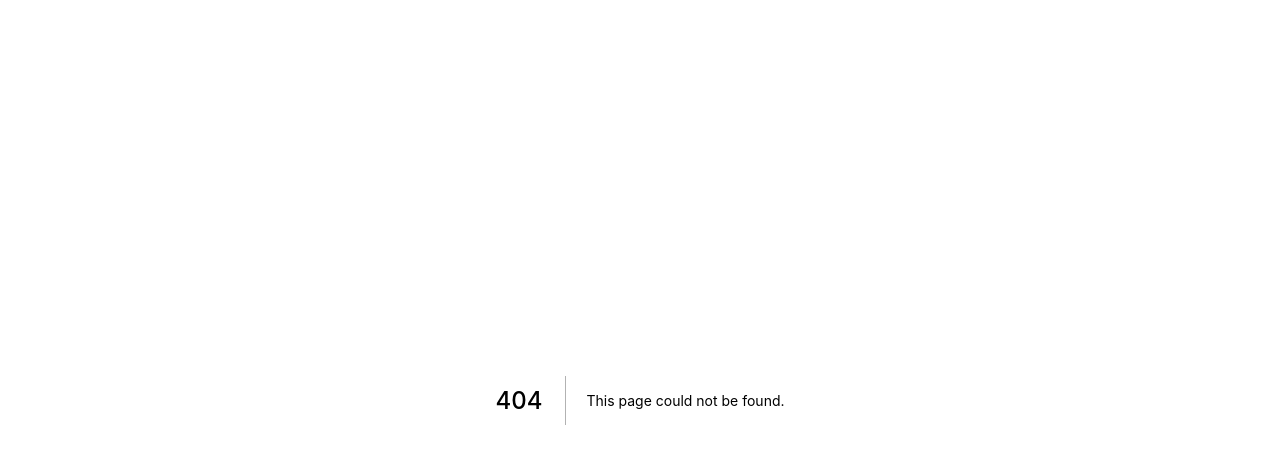
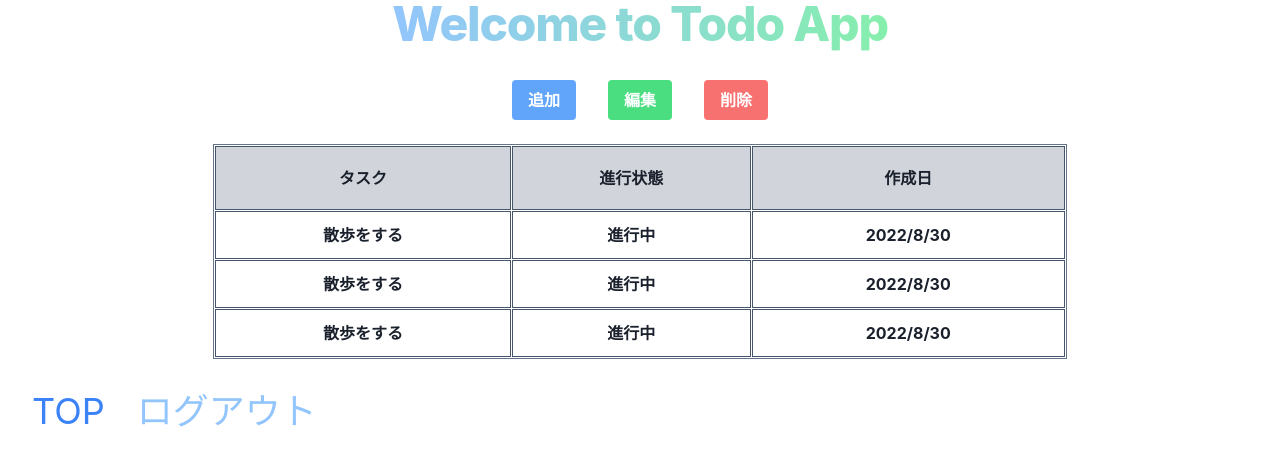
Before and after one commit to kaji5963/next-todo-app, a Next.js app: page /Top in a window 1280 px wide. Before the commit this address had no page. Shown: the top 464 px of the page. Built offline with nearby package versions, Linux system fonts and the light colour scheme.

Commit message:
first commit

```diff
--- /dev/null
+++ b/pages/Top.tsx
@@ -0,0 +1,73 @@
+import Head from "next/head";
+import Link from "next/link";
+import { auth } from "./components/firebase";
+
+const Top = () => {
+  return (
+    <>
+      <Head>
+        <title>Top Page</title>
+      </Head>
+      <div className="text-center text-5xl font-extrabold leading-none tracking-tight">
+        <span className="bg-clip-text text-transparent bg-gradient-to-r from-blue-300 to-green-300">
+          Welcome to Todo App
+        </span>
+      </div>
+      <div>
+        <div className="flex justify-center mt-4 mb-2">
+          <button className="m-4 bg-blue-400 hover:bg-blue-500 text-white font-bold py-2 px-4 rounded">
+            追加
+          </button>
+          <button className="m-4 bg-green-400 hover:bg-green-500 text-white font-bold py-2 px-4 rounded">
+            編集
+          </button>
+          <button className="m-4 bg-red-400 hover:bg-red-500 text-white font-bold py-2 px-4 rounded">
+            削除
+          </button>
+        </div>
+        <table className="border-separate border border-slate-500 border-spacing-px w-2/3 mx-auto container text-center font-bold">
+          <thead>
+            <tr className="bg-gray-300 h-16">
+              <th className="border border-slate-600">タスク</th>
+              <th className="border border-slate-600">進行状態</th>
+              <th className="border border-slate-600">作成日</th>
+            </tr>
+          </thead>
+          <tbody>
+            <tr className="h-12">
+              <td className="border border-slate-600">散歩をする</td>
+              <td className="border border-slate-600">進行中</td>
+              <td className="border border-slate-600">2022/8/30</td>
+            </tr>
+            <tr className="h-12">
+              <td className="border border-slate-600">散歩をする</td>
+              <td className="border border-slate-600">進行中</td>
+              <td className="border border-slate-600">2022/8/30</td>
+            </tr>
+            <tr className="h-12">
+              <td className="border border-slate-600">散歩をする</td>
+              <td className="border border-slate-600">進行中</td>
+              <td className="border border-slate-600">2022/8/30</td>
+            </tr>
+          </tbody>
+        </table>
+      </div>
+      <div>
+        <p>{auth.currentUser?.displayName}</p>
+
+        <div className="text-4xl text-blue-500  m-4 p-4">
+          <Link href="/">
+            <button className="mr-8">
+              TOP
+            </button>
+          </Link>
+          <button className="text-blue-300" onClick={() => auth.signOut()}>
+            ログアウト
+          </button>
+        </div>
+      </div>
+    </>
+  );
+};
+
+export default Top;
--- a/pages/_app.tsx
+++ b/pages/_app.tsx
@@ -1,8 +1,14 @@
 import '../styles/globals.css'
 import type { AppProps } from 'next/app'
+import { ChakraProvider } from "@chakra-ui/react";
 
 function MyApp({ Component, pageProps }: AppProps) {
-  return <Component {...pageProps} />
+  return (
+    <ChakraProvider>
+      <Component {...pageProps} />
+    </ChakraProvider>
+  );
+
 }
 
 export default MyApp
--- /dev/null
+++ b/pages/components/Header.tsx
@@ -0,0 +1,14 @@
+const Header = ({children}) => {
+
+  type Props
+
+  return (
+    <div>
+      <Header>
+        {children}
+      </Header>
+    </div>
+  );
+}
+
+export default Header;
--- /dev/null
+++ b/pages/components/firebase.tsx
@@ -0,0 +1,30 @@
+import { initializeApp } from "firebase/app";
+import { getAuth, GoogleAuthProvider } from "firebase/auth";
+
+const firebaseConfig = {
+  apiKey: "AIzaSyApVafK_2gMNtrf_dw4j4HjFgl9MMqLbRY",
+  authDomain: "next-todo-app-263fe.firebaseapp.com",
+  projectId: "next-todo-app-263fe",
+  storageBucket: "next-todo-app-263fe.appspot.com",
+  messagingSenderId: "467735939260",
+  appId: "1:467735939260:web:b0e2e1e0f36158233ae8b9",
+};
+
+const app = initializeApp(firebaseConfig);
+const auth = getAuth(app);
+const provider = new GoogleAuthProvider();
+
+// export const userAuth = getAuth();
+// createUserWithEmailAndPassword(auth, email, password)
+//   .then((userCredential) => {
+//     // Signed in
+//     const user = userCredential.user;
+//     // ...
+//   })
+//   .catch((error) => {
+//     const errorCode = error.code;
+//     const errorMessage = error.message;
+//     // ..
+//   });
+
+export { auth, provider };
--- a/pages/index.tsx
+++ b/pages/index.tsx
@@ -1,72 +1,104 @@
 import type { NextPage } from 'next'
-import Head from 'next/head'
-import Image from 'next/image'
-import styles from '../styles/Home.module.css'
+import { useRouter } from "next/router";
+import {
+  Flex,
+  Heading,
+  Input,
+  Button,
+  InputGroup,
+  Stack,
+  InputLeftElement,
+  chakra,
+  Box,
+  Avatar,
+  FormControl,
+} from "@chakra-ui/react";
+import { FaUserAlt, FaLock } from "react-icons/fa";
+const CFaUserAlt = chakra(FaUserAlt);
+const CFaLock = chakra(FaLock);
+import { auth, provider } from "./components/firebase";
+import { signInWithPopup } from "firebase/auth";
 
 const Home: NextPage = () => {
+  const router = useRouter();
+
+  const signInWithGoogle = async () => {
+    await signInWithPopup(auth, provider);
+    await router.push("/Top");
+  };
+
   return (
-    <div className={styles.container}>
-      <Head>
-        <title>Create Next App</title>
-        <meta name="description" content="Generated by create next app" />
-        <link rel="icon" href="/favicon.ico" />
-      </Head>
-
-      <main className={styles.main}>
-        <h1 className={styles.title}>
-          Welcome to <a href="https://nextjs.org">Next.js!</a>
-        </h1>
-
-        <p className={styles.description}>
-          Get started by editing{' '}
-          <code className={styles.code}>pages/index.tsx</code>
-        </p>
-
-        <div className={styles.grid}>
-          <a href="https://nextjs.org/docs" className={styles.card}>
-            <h2>Documentation &rarr;</h2>
-            <p>Find in-depth information about Next.js features and API.</p>
-          </a>
-
-          <a href="https://nextjs.org/learn" className={styles.card}>
-            <h2>Learn &rarr;</h2>
-            <p>Learn about Next.js in an interactive course with quizzes!</p>
-          </a>
-
-          <a
-            href="https://github.com/vercel/next.js/tree/canary/examples"
-            className={styles.card}
-          >
-            <h2>Examples &rarr;</h2>
-            <p>Discover and deploy boilerplate example Next.js projects.</p>
-          </a>
-
-          <a
-            href="https://vercel.com/new?utm_source=create-next-app&utm_medium=default-template&utm_campaign=create-next-app"
-            className={styles.card}
-          >
-            <h2>Deploy &rarr;</h2>
-            <p>
-              Instantly deploy your Next.js site to a public URL with Vercel.
-            </p>
-          </a>
-        </div>
-      </main>
-
-      <footer className={styles.footer}>
-        <a
-          href="https://vercel.com?utm_source=create-next-app&utm_medium=default-template&utm_campaign=create-next-app"
-          target="_blank"
-          rel="noopener noreferrer"
+    <>
+      <Flex
+        flexDirection="column"
+        width="100wh"
+        height="100vh"
+        backgroundColor="gray.200"
+        justifyContent="center"
+        alignItems="center"
+      >
+        <Stack
+          flexDir="column"
+          mb="2"
+          justifyContent="center"
+          alignItems="center"
         >
-          Powered by{' '}
-          <span className={styles.logo}>
-            <Image src="/vercel.svg" alt="Vercel Logo" width={72} height={16} />
-          </span>
-        </a>
-      </footer>
-    </div>
-  )
+          <Avatar bg="teal.500" />
+          <Heading color="teal.400">Welcome</Heading>
+          <Box minW={{ base: "90%", md: "468px" }}>
+            <form>
+              <Stack
+                spacing={4}
+                p="1rem"
+                backgroundColor="whiteAlpha.900"
+                boxShadow="md"
+              >
+                <FormControl>
+                  <InputGroup>
+                    <InputLeftElement
+                      pointerEvents="none"
+                      children={<CFaUserAlt color="gray.300" />}
+                    />
+                    <Input type="email" placeholder="email address" />
+                  </InputGroup>
+                </FormControl>
+                <FormControl>
+                  <InputGroup>
+                    <InputLeftElement
+                      pointerEvents="none"
+                      color="gray.300"
+                      children={<CFaLock color="gray.300" />}
+                    />
+                    <Input placeholder="Password" />
+                  </InputGroup>
+                </FormControl>
+                <Button
+                  borderRadius={0}
+                  type="submit"
+                  variant="solid"
+                  colorScheme="teal"
+                  width="full"
+                  onClick={() => router.push("/Top")}
+                >
+                  ログイン
+                </Button>
+              </Stack>
+            </form>
+            <Button className="mt-5"
+              borderRadius={0}
+              type="submit"
+              variant="solid"
+              colorScheme="teal"
+              width="full"
+              onClick={signInWithGoogle}
+            >
+              Googleログイン
+            </Button>
+          </Box>
+        </Stack>
+      </Flex>
+    </>
+  );
 }
 
 export default Home
--- /dev/null
+++ b/postcss.config.js
@@ -0,0 +1,6 @@
+module.exports = {
+  plugins: {
+    tailwindcss: {},
+    autoprefixer: {},
+  },
+}
--- a/styles/Home.module.css
+++ b/styles/Home.module.css
@@ -1,4 +1,4 @@
-.container {
+/* .container {
   padding: 0 2rem;
 }
 
@@ -126,4 +126,4 @@
   .logo img {
     filter: invert(1);
   }
-}
+} */
--- /dev/null
+++ b/tailwind.config.js
@@ -0,0 +1,11 @@
+/** @type {import('tailwindcss').Config} */
+module.exports = {
+  content: [
+    "./pages/**/*.{js,ts,jsx,tsx}",
+    "./components/**/*.{js,ts,jsx,tsx}",
+  ],
+  theme: {
+    extend: {},
+  },
+  plugins: [],
+}
```
Also changed, not shown: package.json (+11 -1 lines), styles/globals.css (+6 -2 lines), 1 other file (tests, documents, lock files or other folders).
